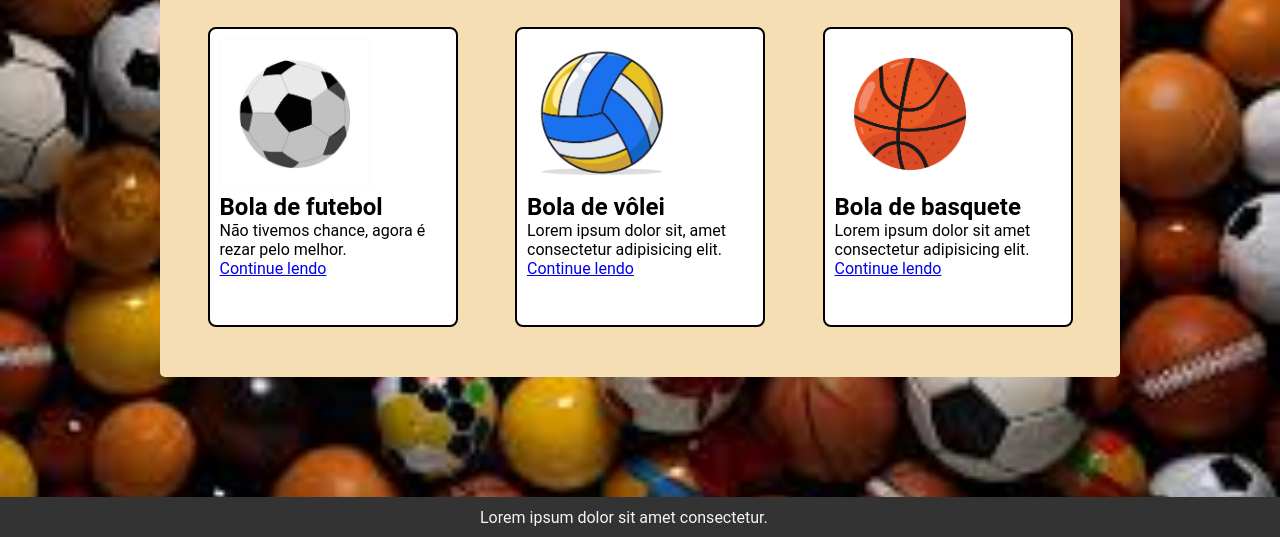
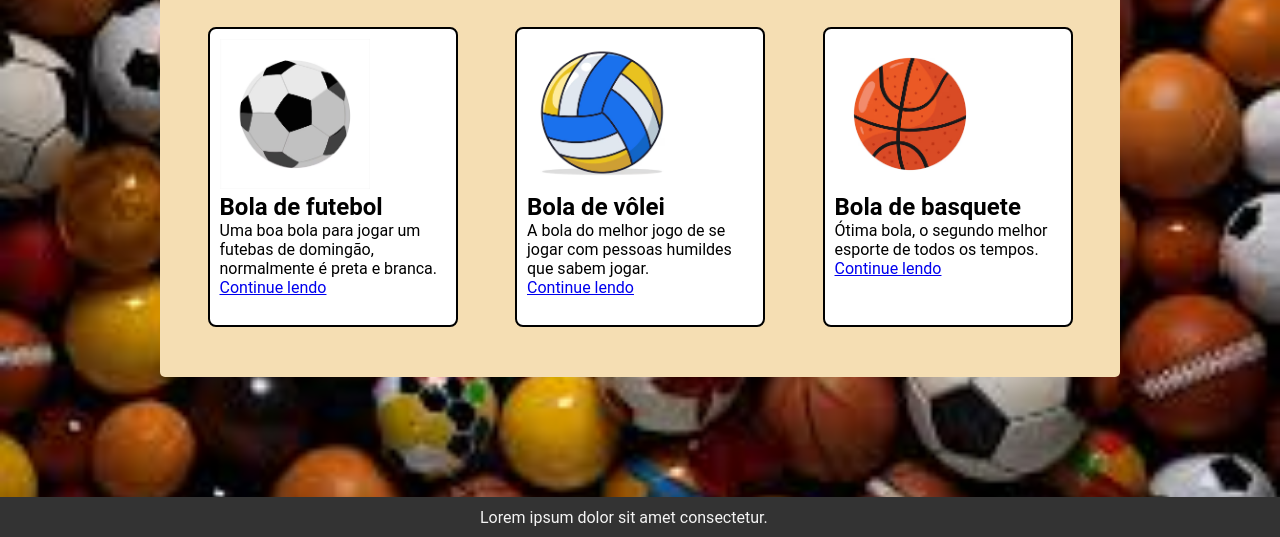
Before and after one commit to EnzoQuinalha/pratica-flexbox, a plain HTML site: page index.html in a window 1280 px wide. Shown: the part 263-800 px from the top of the page. Drawn offline with Linux system fonts and the light colour scheme.

Commit message:
Update index.html

```diff
--- a/index.html
+++ b/index.html
@@ -25,19 +25,19 @@
                 <article>
                     <img src="bola-futebas.avif" alt="">
                     <h1>Bola de futebol</h1>
-                    <p>Não tivemos chance, agora é rezar pelo melhor.</p>
+                    <p>Uma boa bola para jogar um futebas de domingão, normalmente é preta e branca.</p>
                     <a href="#">Continue lendo</a>
                 </article>
                 <article>
                     <img src="bola-vole.avif" alt="">
                     <h1>Bola de vôlei</h1>
-                    <p>Lorem ipsum dolor sit, amet consectetur adipisicing elit.</p>
+                    <p>A bola do melhor jogo de se jogar com pessoas humildes que sabem jogar.</p>
                     <a href="#">Continue lendo</a>
                 </article>
                 <article>
                     <img src="bola-basca.avif" alt="">
                     <h1>Bola de basquete</h1>
-                    <p>Lorem ipsum dolor sit amet consectetur adipisicing elit.</p>
+                    <p>Ótima bola, o segundo melhor esporte de todos os tempos.</p>
                     <a href="#">Continue lendo</a>
                 </article>
             </div>
```
